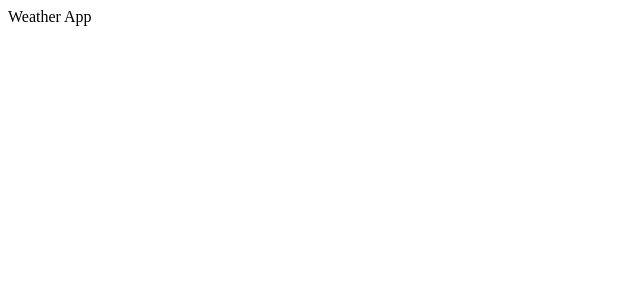
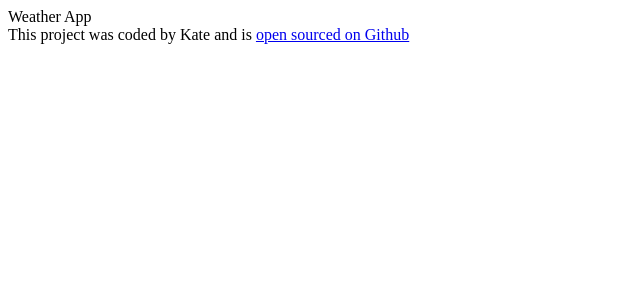
Before and after one commit to Kate465/reactproject, a React (Vite) app: page / in a window 1280 px wide. Shown: the top 300 px of the page, without its empty margins (0-640 px from the left). Built offline with nearby package versions, Linux system fonts and the light colour scheme.

Commit message:
added a footer and Github link

```diff
--- a/src/App.jsx
+++ b/src/App.jsx
@@ -1,11 +1,11 @@
 import React from 'react';
 
-
-
-
-
 function App() {
-   return<div className="App">Weather App</div>;
+   return<div className="App">Weather App
+   <footer> This project was coded by Kate and is < a href= "https://github.com/Kate465/reactproject" target="_blank"> open sourced on Github
+    </a>
+   </footer>
+   </div>;
     }
 
 export default App;
```
